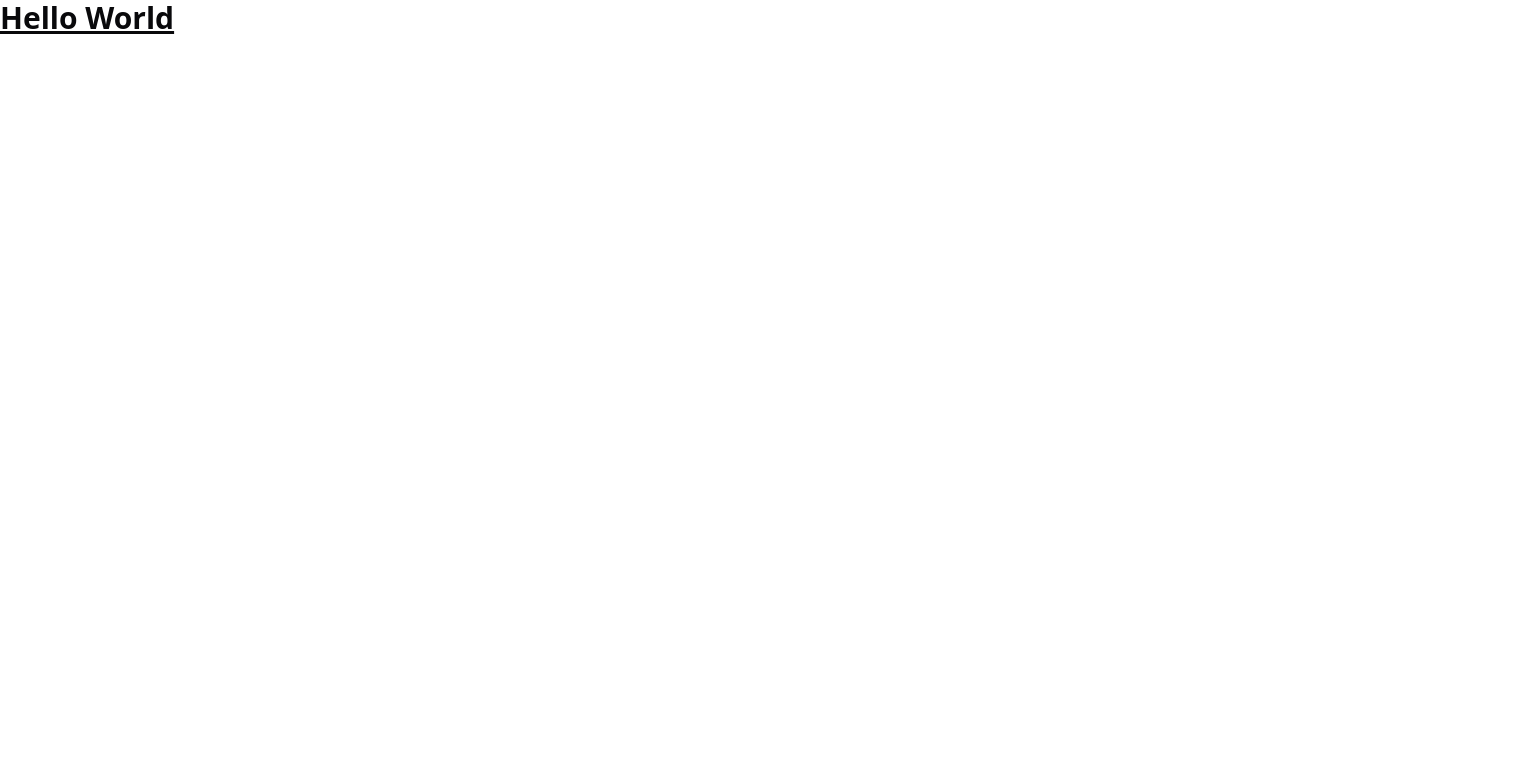
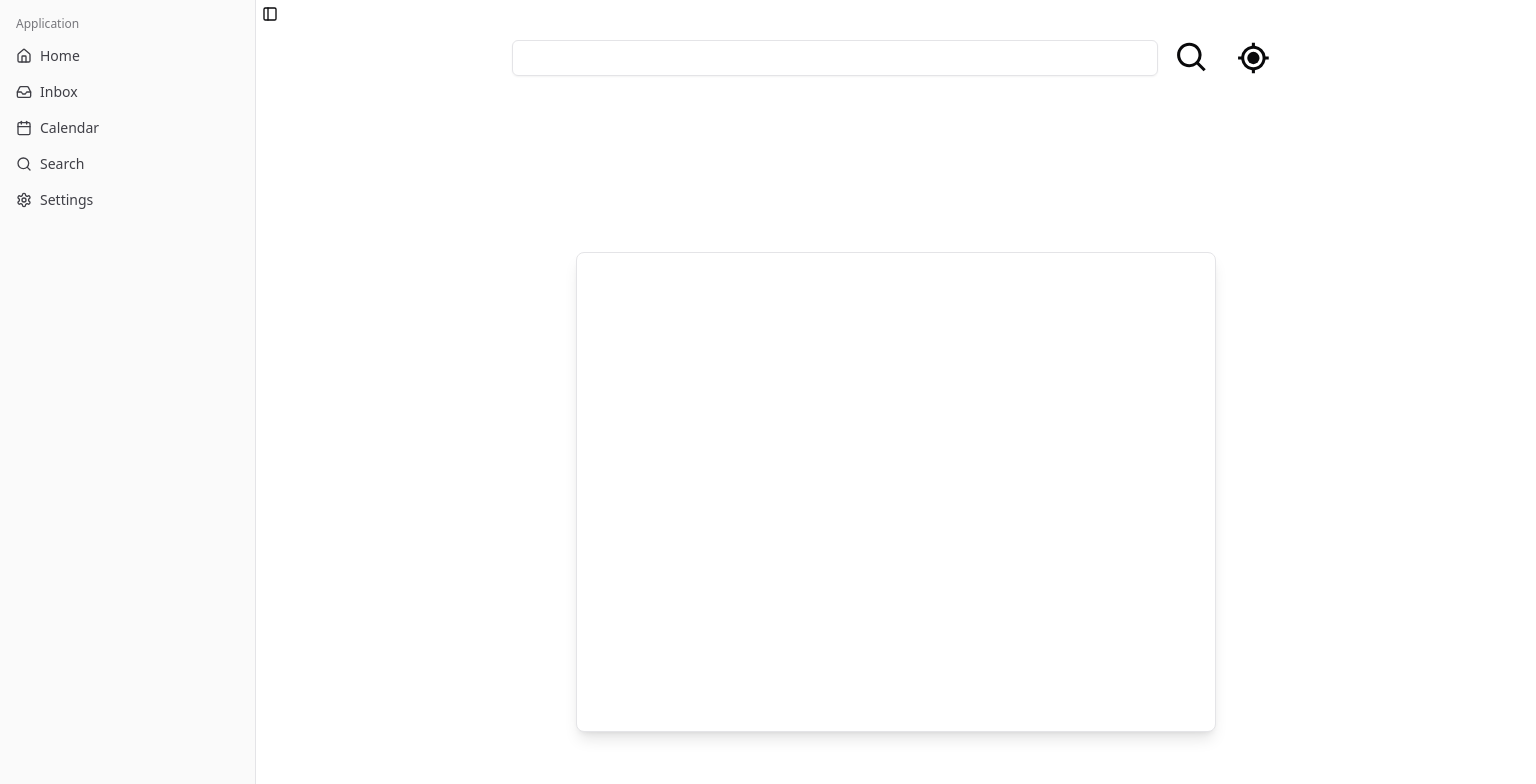
Before and after one commit to waszuch/Hackathon-TORUN, a React (Vite) app: page / in a window 1280 px wide. Shown: the top 784 px of the page, 1536 px wide, since content can reach past the window. Built offline with nearby package versions, Linux system fonts and the light colour scheme.

Commit message:
create-layout

```diff
--- a/package.json
+++ b/package.json
@@ -23,6 +23,7 @@
     "lucide-react": "^0.453.0",
     "react": "^18.3.1",
     "react-dom": "^18.3.1",
+    "react-icons": "^5.3.0",
     "tailwind-merge": "^2.5.4",
     "tailwindcss-animate": "^1.0.7"
   },
--- a/src/App.tsx
+++ b/src/App.tsx
@@ -1,11 +1,23 @@
+import { SidebarProvider, SidebarTrigger } from "@/components/ui/sidebar"
+import { AppSidebar } from "@/components/app-sidebar"
+import './style.css'
+import { CamSec } from "./components/cam-sec"
+import { SearchBar } from "./components/search-bar"
 
-import './style.css'
+
 
 function App() {
   return (
-    <div className="App">
-      <h1 className="text-3xl font-bold underline">Hello World</h1>
-    </div>
+    <SidebarProvider>
+      <AppSidebar />
+      <main>
+        <SidebarTrigger />
+        <SearchBar />
+        <div className="mt-1">
+        <CamSec />
+        </div>
+      </main>
+    </SidebarProvider>
   )
 }
 
--- /dev/null
+++ b/src/components/app-sidebar.tsx
@@ -0,0 +1,67 @@
+import { Calendar, Home, Inbox, Search, Settings } from "lucide-react"
+
+import {
+  Sidebar,
+  SidebarContent,
+  SidebarGroup,
+  SidebarGroupContent,
+  SidebarGroupLabel,
+  SidebarMenu,
+  SidebarMenuButton,
+  SidebarMenuItem,
+} from "@/components/ui/sidebar"
+
+// Menu items.
+const items = [
+  {
+    title: "Home",
+    url: "#",
+    icon: Home,
+  },
+  {
+    title: "Inbox",
+    url: "#",
+    icon: Inbox,
+  },
+  {
+    title: "Calendar",
+    url: "#",
+    icon: Calendar,
+  },
+  {
+    title: "Search",
+    url: "#",
+    icon: Search,
+  },
+  {
+    title: "Settings",
+    url: "#",
+    icon: Settings,
+  },
+]
+
+export function AppSidebar() {
+  return (
+    <Sidebar>
+      <SidebarContent>
+        <SidebarGroup>
+          <SidebarGroupLabel>Application</SidebarGroupLabel>
+          <SidebarGroupContent>
+            <SidebarMenu>
+              {items.map((item) => (
+                <SidebarMenuItem key={item.title}>
+                  <SidebarMenuButton asChild>
+                    <a href={item.url}>
+                      <item.icon />
+                      <span>{item.title}</span>
+                    </a>
+                  </SidebarMenuButton>
+                </SidebarMenuItem>
+              ))}
+            </SidebarMenu>
+          </SidebarGroupContent>
+        </SidebarGroup>
+      </SidebarContent>
+    </Sidebar>
+  )
+}
--- /dev/null
+++ b/src/components/cam-sec.tsx
@@ -0,0 +1,9 @@
+export function CamSec() {
+  return (
+    <div className="flex items-center justify-center h-screen w-screen">
+      <div className="w-[640px] h-[480px] bg-card border border-border rounded-lg shadow-lg">
+        {/* Camera feed will be displayed here */}
+      </div>
+    </div>
+  )
+}
--- /dev/null
+++ b/src/components/search-bar.tsx
@@ -0,0 +1,21 @@
+import { Input } from "./ui/input";
+import { BiSearch } from "react-icons/bi";
+import { BiCurrentLocation } from "react-icons/bi";
+
+export function SearchBar() {
+  return (
+    <div className="w-full flex justify-center">
+      <div className="w-[60%]  flex items-center">
+      <Input/>
+      <BiSearch
+        size={60}
+        className="ml-2 px-2 py-2 cursor-pointer transition ease-out hover:scale-125"
+        />
+        <BiCurrentLocation
+        size={60}
+        className="ml-2 px-2 py-2 cursor-pointer transition ease-out hover:scale-125"
+        />
+      </div>
+    </div>
+  )
+}
```
Also changed, not shown: 1 other file (tests, documents, lock files or other folders).
